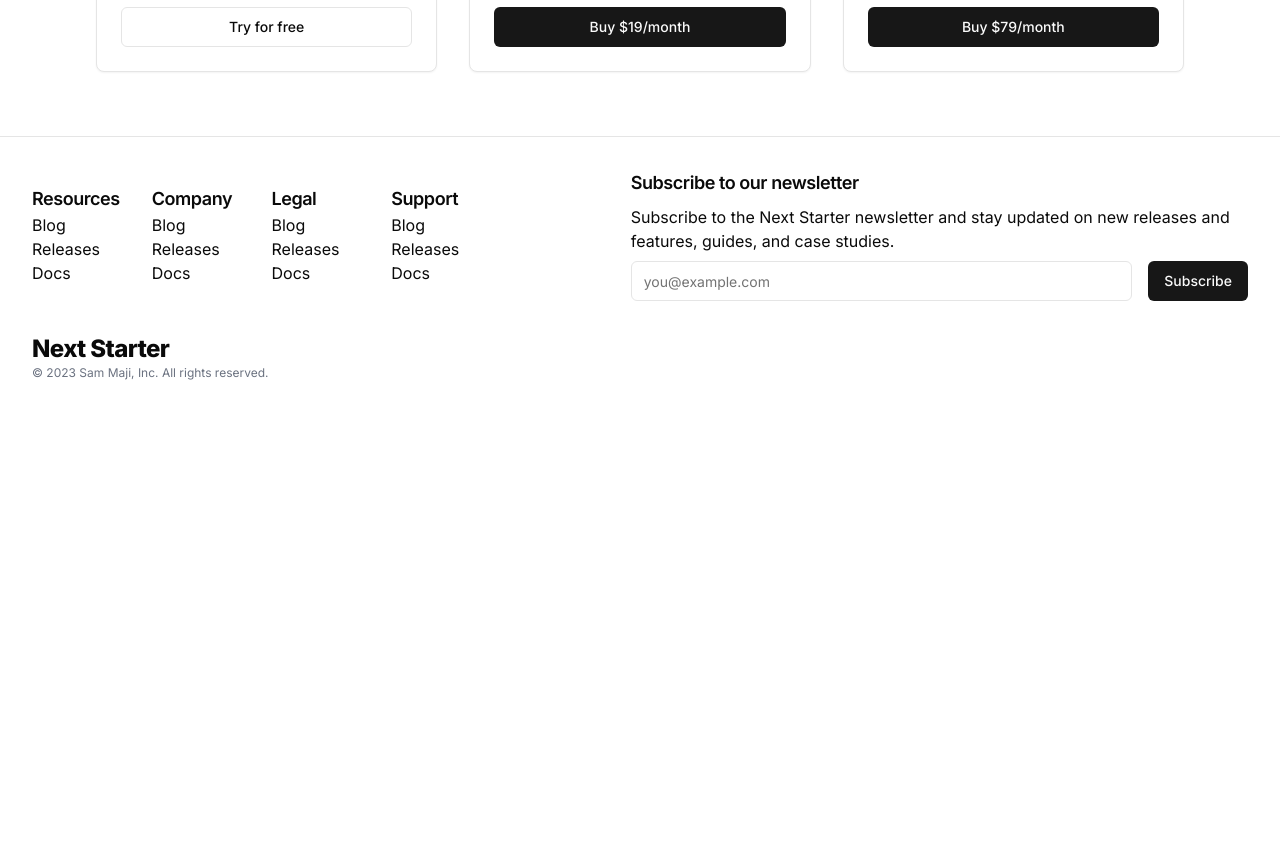
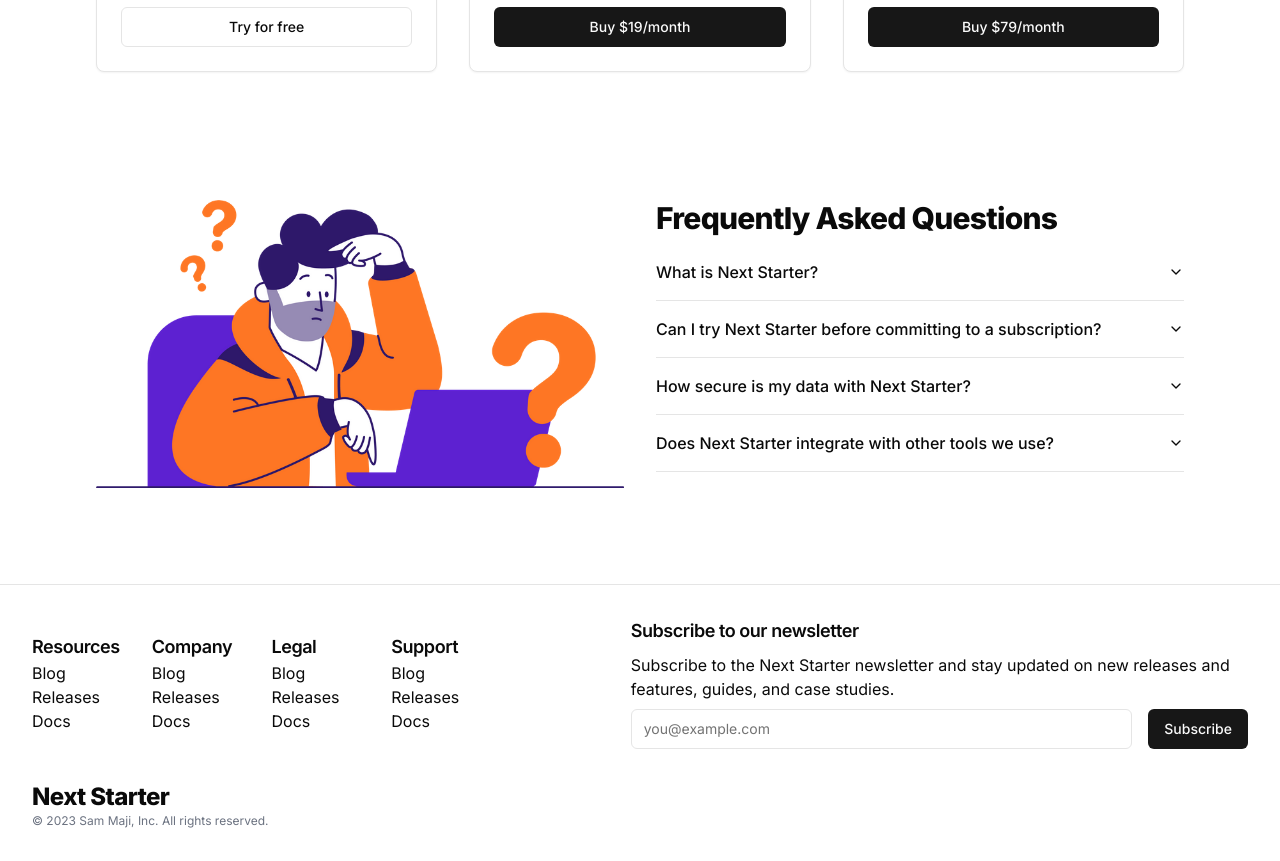
Before and after one commit to sammaji/next-quickstart, a Next.js app: page / in a window 1280 px wide. Shown: the part 1720-2581 px from the top of the page. Before the commit the page ends 2133 px from the top, so only its background shows below. Built offline with nearby package versions, Linux system fonts and the light colour scheme; no server answers.

Commit message:
chore: add faq in landing page

```diff
--- a/app/(main)/page.tsx
+++ b/app/(main)/page.tsx
@@ -17,6 +17,7 @@ import {
 } from "@/components/pricing-card/pricing-card";
 import { PricingSection } from "@/components/pricing-card";
 import FooterSection from "@/components/footer-section";
+import FaqSection from "@/components/faq-section";
 
 export default function Home() {
 	return (
@@ -43,6 +44,7 @@ export default function Home() {
 				</div>
 			</main>
 			<PricingSection />
+			<FaqSection />
 			<Separator orientation="horizontal" />
 			<FooterSection />
 		</>
```
